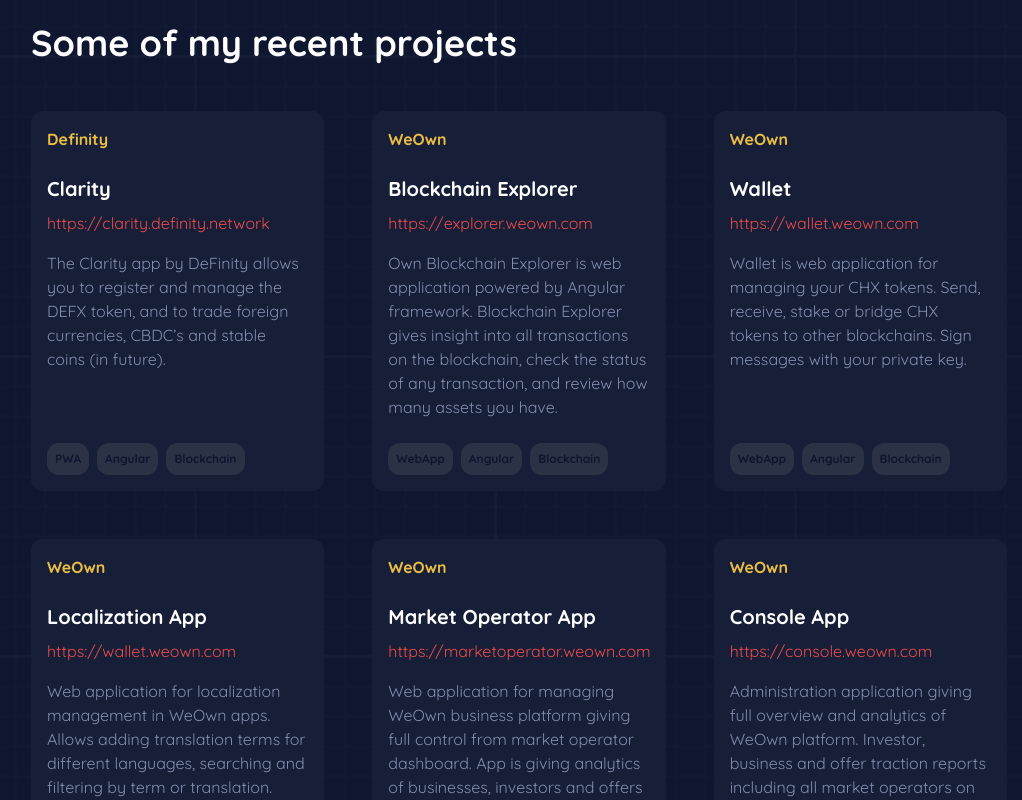
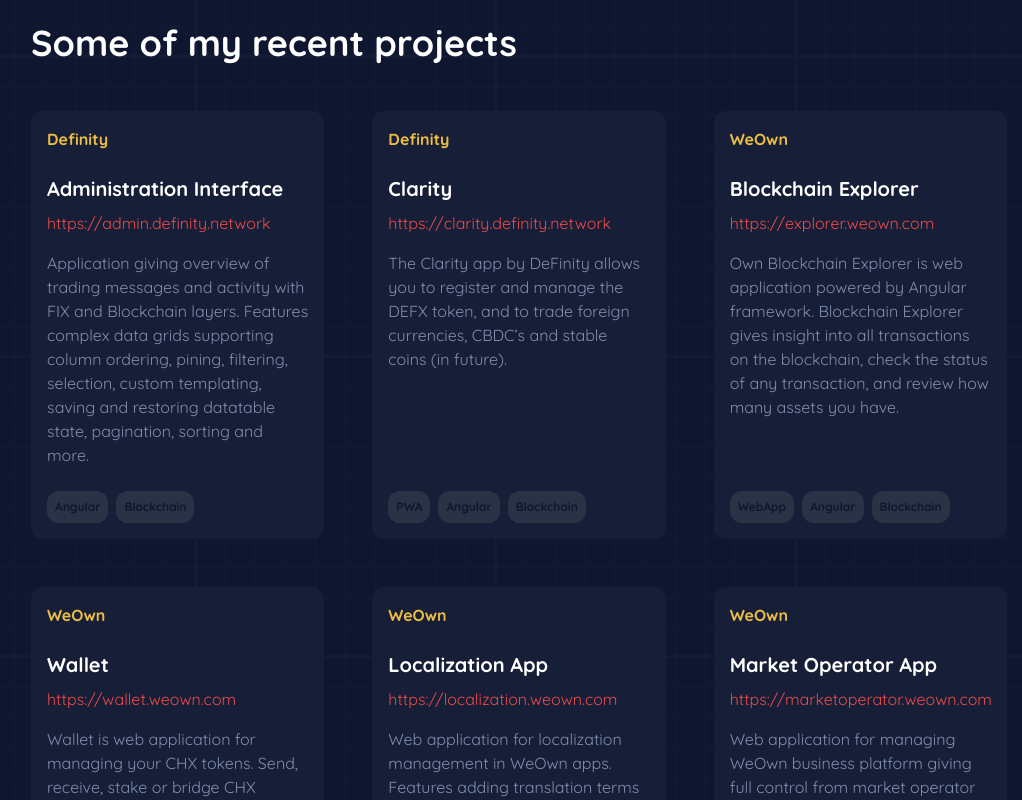
Before and after one commit to SKaDiZZ/profile, a React (Create React App) app: page /#/ in a window 1280 px wide. Shown: the part 3260-4060 px from the top of the page, without its empty margins (121-1143 px from the left). Built offline with nearby package versions, Linux system fonts and the light colour scheme; a web font is replaced by a local one.

Commit message:
updated readme and project list

```diff
--- a/src/shared/data/project-list.js
+++ b/src/shared/data/project-list.js
@@ -1,4 +1,13 @@
 const projectList = [
+  {
+    id: 0,
+    client: "Definity",
+    name: "Administration Interface",
+    url: "https://admin.definity.network",
+    description:
+      "Application giving overview of trading messages and activity with FIX and Blockchain layers. Features complex data grids supporting column ordering, pining, filtering, selection, custom templating, saving and restoring datatable state, pagination, sorting and more.",
+    tags: ["Angular", "Blockchain"],
+  },
   {
     id: 1,
     client: "Definity",
@@ -30,9 +39,9 @@
     id: 4,
     client: "WeOwn",
     name: "Localization App",
-    url: "https://wallet.weown.com",
+    url: "https://localization.weown.com",
     description:
-      "Web application for localization management in WeOwn apps. Allows adding translation terms for different languages, searching and filtering by term or translation.",
+      "Web application for localization management in WeOwn apps. Features adding translation terms for different languages, searching and filtering by term or translation, inline editing of text and HTML data.",
     tags: ["WebApp", "Angular"],
   },
   {
```
Also changed, not shown: 1 other file (tests, documents, lock files or other folders).
